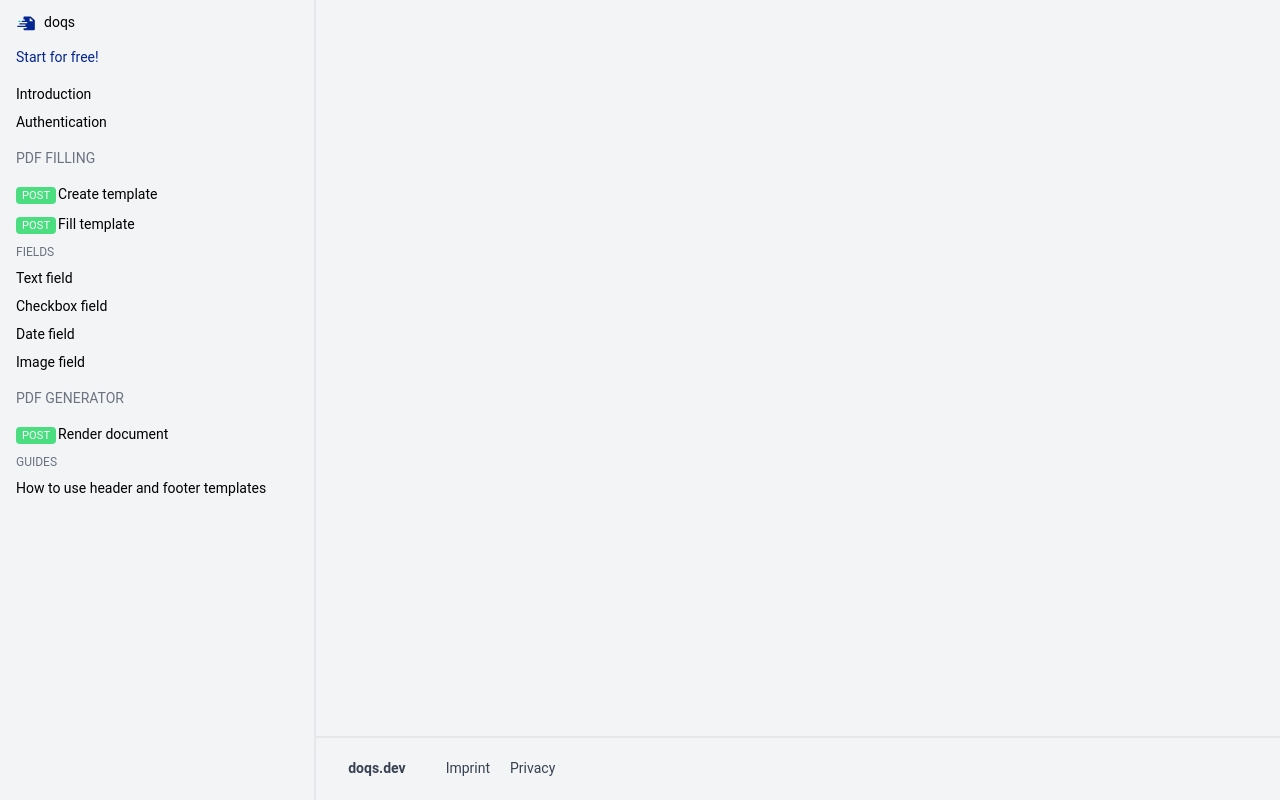
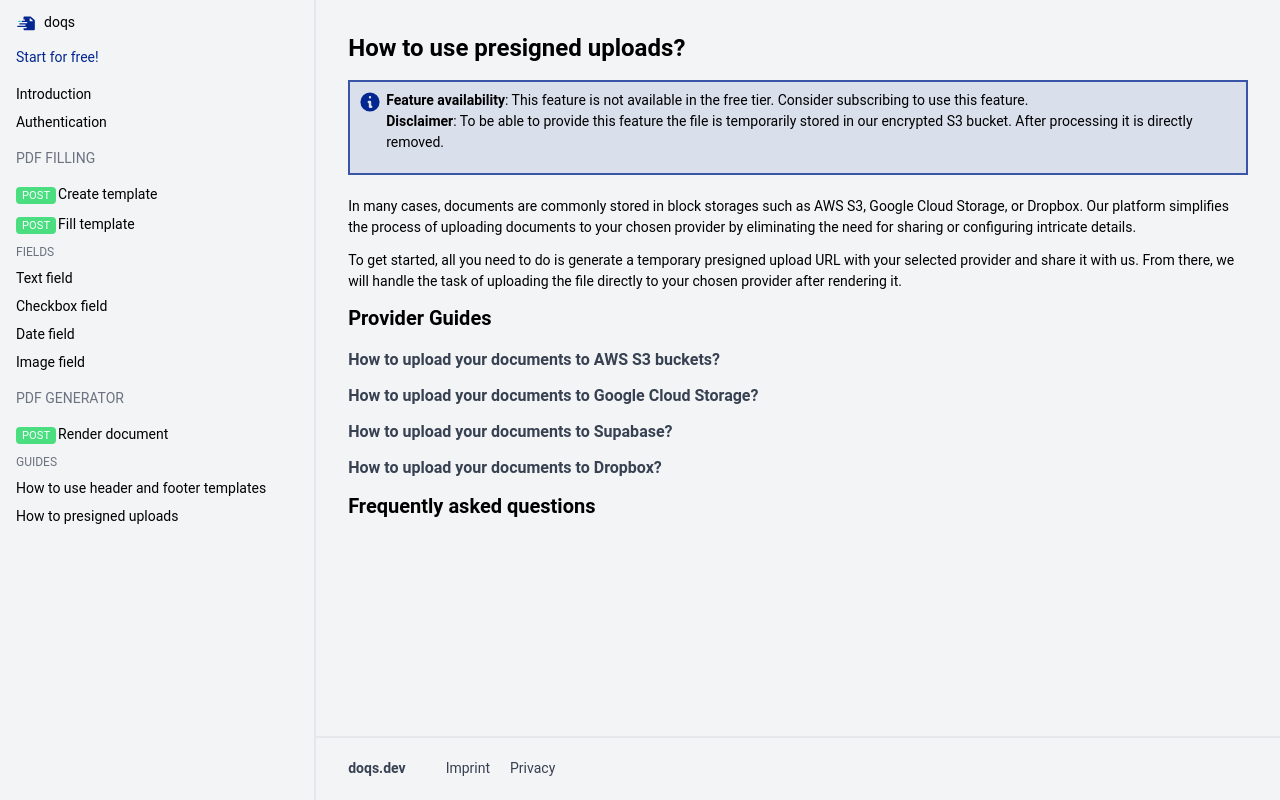
Before and after one commit to doqs-dev/docs, a Next.js app: page /pdf-generator/guides/how-to-use-presigned-uploads in a window 1280 px wide. Built offline with nearby package versions, Linux system fonts and the light colour scheme.

Commit message:
feat: add content outline and link in menu

```diff
--- a/components/layout.tsx
+++ b/components/layout.tsx
@@ -53,6 +53,9 @@ export default function Layout({children}) {
               <li className={styles.li}><a href="/pdf-generator/guides/how-to-use-header-footer-templates">
                 How to use header and footer templates
               </a></li>
+              <li className={styles.li}><a href="/pdf-generator/guides/how-to-use-presigned-uploads">
+                How to presigned uploads
+              </a></li>
 
             </ul>
 
--- a/pages/pdf-generator/guides/how-to-use-presigned-uploads.mdx
+++ b/pages/pdf-generator/guides/how-to-use-presigned-uploads.mdx
@@ -0,0 +1,41 @@
+import Head from "next/head";
+import {Callout} from "../../../components/callout";
+
+<Head>
+  <title>Guide: How to use header and footer templates? | doqs.dev</title>
+</Head>
+
+
+# How to use presigned uploads?
+
+<Callout>
+  <b>Feature availability</b>: This feature is not available in the free tier. Consider subscribing to use this
+  feature. <br/>
+  <b>Disclaimer</b>: To be able to provide this feature the file is temporarily stored in our encrypted S3 bucket. After
+  processing it is directly removed.
+</Callout>
+<br/>
+
+
+In many cases, documents are commonly stored in block storages such as AWS S3, Google Cloud Storage, or Dropbox. Our platform
+simplifies the process of uploading documents to your chosen provider by eliminating the need for sharing or configuring intricate details.
+
+To get started, all you need to do is generate a temporary presigned upload URL with your selected provider
+and share it with us. From there, we will handle the task of uploading the file directly to your chosen provider after rendering it.
+
+
+
+## Provider Guides
+
+### How to upload your documents to AWS S3 buckets?
+
+
+### How to upload your documents to Google Cloud Storage?
+
+
+### How to upload your documents to Supabase?
+
+### How to upload your documents to Dropbox?
+
+
+## Frequently asked questions
```
